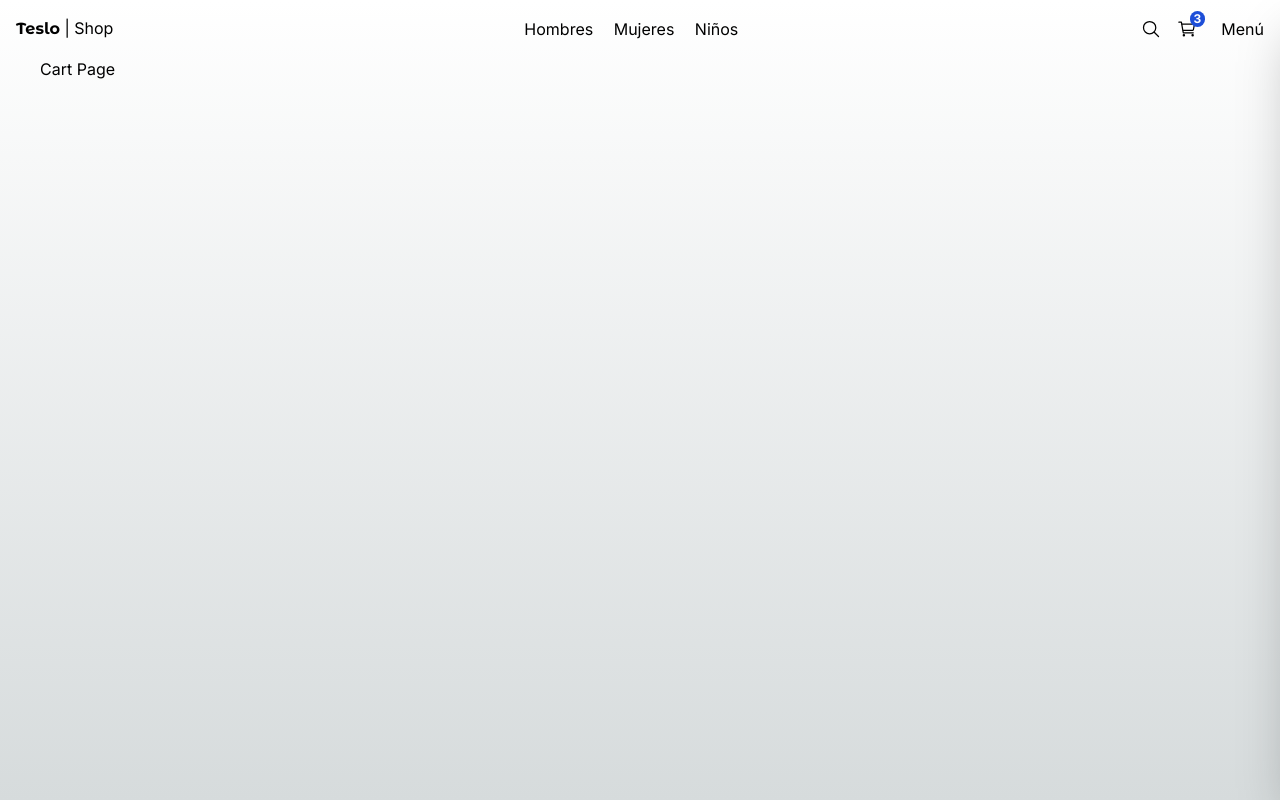
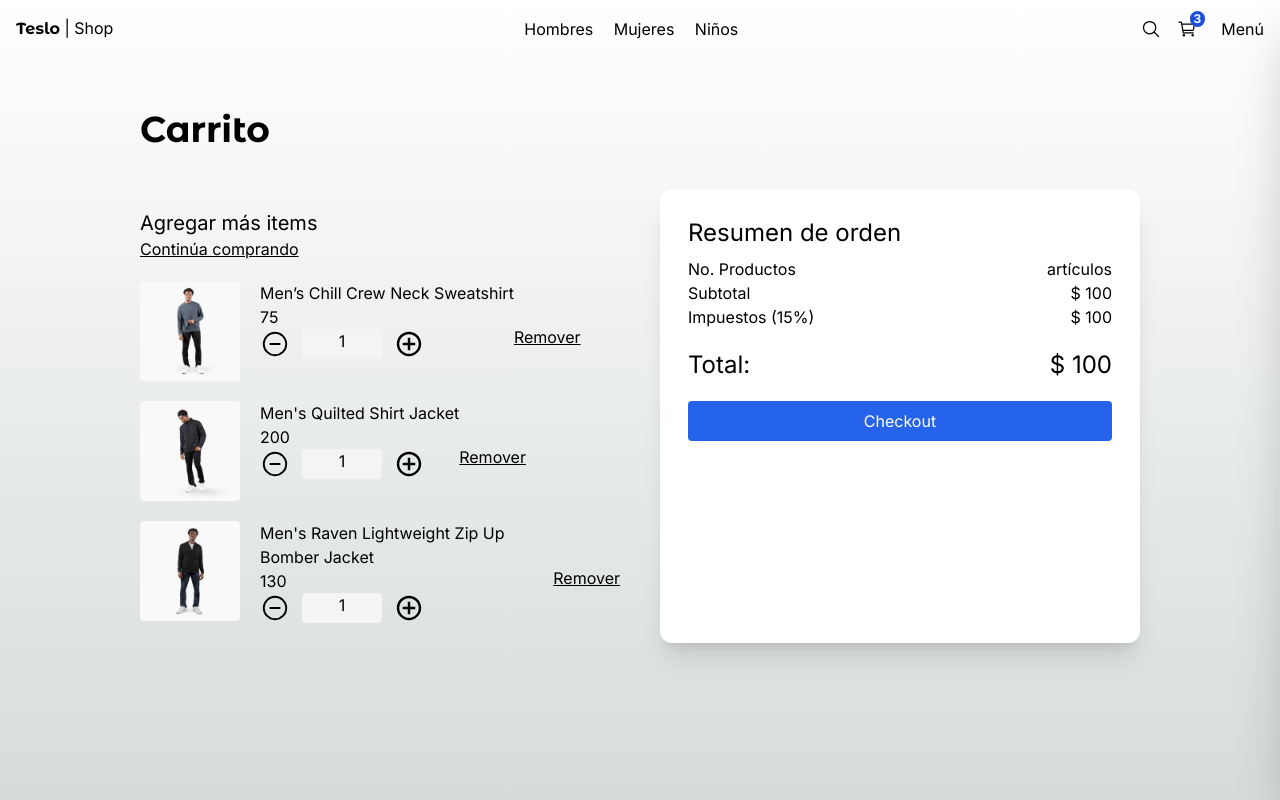
Before and after one commit to leandro666m/teslo-shop, a Next.js app: page /cart in a window 1280 px wide. Built offline with nearby package versions, Linux system fonts and the light colour scheme.

Commit message:
carrito de compras

```diff
--- a/src/app/(shop)/cart/page.tsx
+++ b/src/app/(shop)/cart/page.tsx
@@ -1,10 +1,83 @@
+import { QuantitySelector, Title } from "@/components";
+import { initialData } from "@/seed/seed";
+import Image from "next/image";
+import Link from "next/link";
+
+
+
+
+const productsInCart = [
+  initialData.products[0],
+  initialData.products[1],
+  initialData.products[2],
+]
+
 
 export default function CartPage() {
 
 
   return (
-    <div>
-      <h1>Cart Page</h1>
+    <div className="flex justify-center items-center mb-72 px-10 sm:px-0">
+      <div className="flex flex-col w-[1000px]">
+        <Title title="Carrito" />
+
+        <div className="grid grid-cols-1 sm:grid-cols-2 gap-10">
+
+
+          {/* Carrito */}
+          <div className="flex flex-col mt-5">
+            <span className="text-xl"> Agregar más items </span>
+            <Link href='/' className="underline mb-5"> Continúa comprando </Link>
+
+            {/* Items */}
+            {
+              productsInCart.map((product) => (
+                <div key={product.slug} className="flex mb-5">
+
+                  <Image src={`/products/${product.images[0]}`} width={100} height={100} alt={product.title} className='mr-5 rounded' style={ {width:'100px', height:'100px'} }/>
+
+                  <div>
+                    <p> {product.title} </p>
+                    <p> {product.price} </p>
+                    <QuantitySelector quantity={1} />
+                  </div>
+
+                  <button className="underline mt-3">Remover</button>
+                </div>
+              ))
+            }
+          </div>
+
+          {/* Checkout - Resumen de la compra */}
+          <div className="bg-white rounded-xl shadow-xl p-7">
+            <h2 className="text-2xl mb-2"> Resumen de orden </h2>
+
+            <div className="grid grid-cols-2">
+              <span>No. Productos</span>
+              <span className="text-right"> artículos </span>
+
+              <span>Subtotal</span>
+              <span className="text-right"> $ 100 </span>
+
+              <span>Impuestos (15%)</span>
+              <span className="text-right"> $ 100 </span>
+
+              <span className="mt-5 text-2xl">Total:</span>
+              <span className="mt-5 text-2xl text-right"> $ 100 </span>
+            </div>
+
+            <div className="mt-5 mb-2 w-full">
+              <Link className='flex btn-primary justify-center' href='/checkout/address'> Checkout </Link>
+            </div>
+
+          </div>
+
+
+
+        </div>
+
+      </div>
+
     </div>
   );
 }
--- a/src/components/product/slideshow/ProductSlideshow.tsx
+++ b/src/components/product/slideshow/ProductSlideshow.tsx
@@ -25,7 +25,7 @@
 export const ProductSlideshow = ({ images, title, className }: Props) => {
 
 
-    const [thumbsSwiper, setThumbsSwiper] = useState<SwiperObject>();
+    const [thumbsSwiper, setThumbsSwiper] = useState<SwiperObject>(  );
 
 
     return (
```
